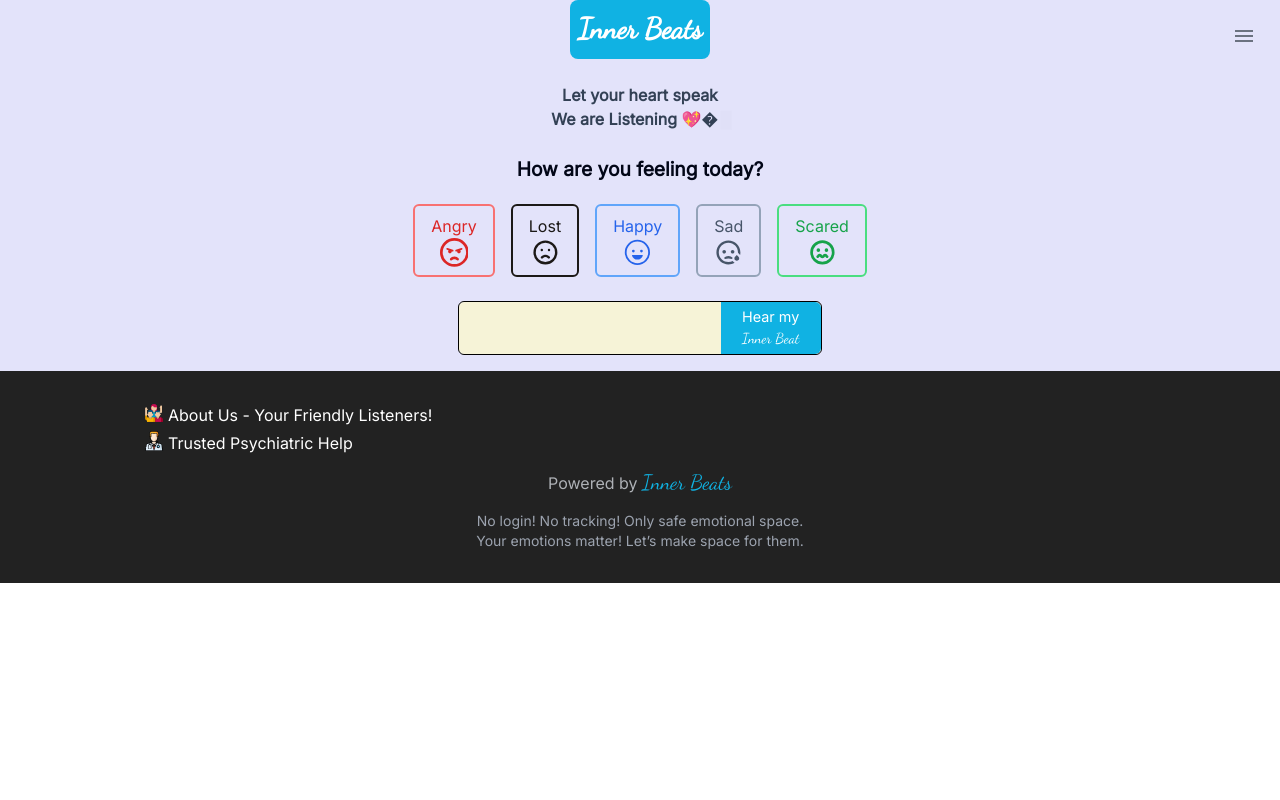
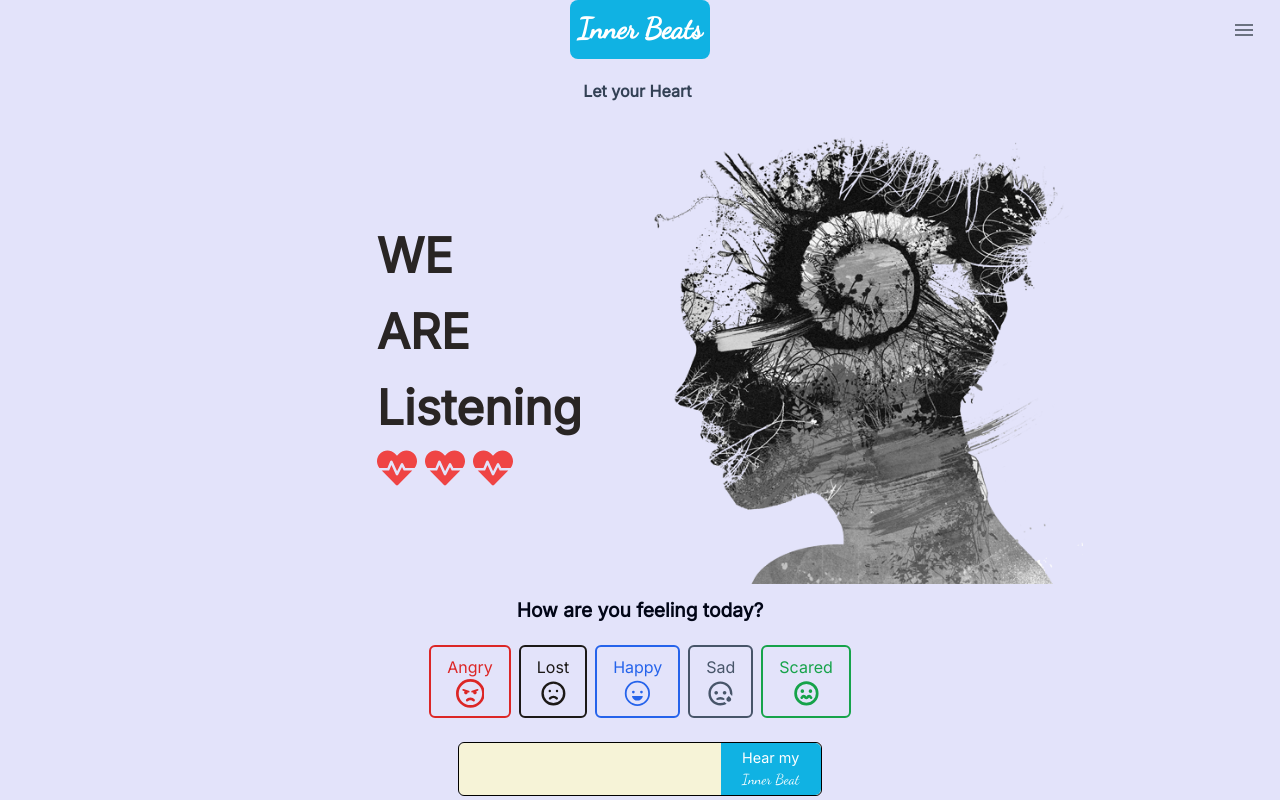
Before and after one commit to Ten-T-Tonmoy/InnerBeats, a React (Vite) app: page /home in a window 1280 px wide. Shown: the top 800 px of the page. Built offline with nearby package versions, Linux system fonts and the light colour scheme.

Commit message:
working on logic rn

```diff
--- a/src/App.jsx
+++ b/src/App.jsx
@@ -9,7 +9,7 @@ import Navbar from "./components/Navbar";
 
 const App = () => {
   return (
-    <>
+    <div className="overflow-hidden">
       <Navbar />
       <div className="gap-4 flex  flex-col">
         <Routes>
@@ -20,7 +20,7 @@ const App = () => {
         </Routes>
       </div>
       <Footer />
-    </>
+    </div>
   );
 };
 
--- a/src/components/Footer.jsx
+++ b/src/components/Footer.jsx
@@ -8,7 +8,7 @@ const Footer = () => {
       class="bg-[#222222] text-white
      py-8 px-4 space-y-2  flex-col  text-sm sm:text-base"
     >
-      <div className="md:px-[10vw]">
+      <div className="md:px-[10vw] lg:px-[25vw] md:py-4">
         <p
           className="cursor-pointer hover:text-secondary
         hover:underline transition flex gap-1 mb-1"
--- a/src/components/Navbar.jsx
+++ b/src/components/Navbar.jsx
@@ -8,7 +8,7 @@ const Navbar = () => {
 
   return (
     <div className="bg-primary relative">
-      <div className="flex items-center justify-center relative pb-3">
+      <div className="flex items-center justify-center relative ">
         {/* nav menu bar  */}
         <div
           className="absolute right-4 top-1/2 -translate-y-1/2 text-gray-500
--- /dev/null
+++ b/src/pages/landing/Bottom.jsx
@@ -0,0 +1,8 @@
+import React from "react";
+import hero1 from "../../assets/hero1.png";
+
+const Bottom = () => {
+  return <div>Bottom</div>;
+};
+
+export default Bottom;
--- /dev/null
+++ b/src/pages/landing/Hero.jsx
@@ -0,0 +1,62 @@
+import React from "react";
+import hero2 from "../../assets/hero2.png";
+import { FaHeartbeat } from "react-icons/fa";
+import { Typewriter } from "react-simple-typewriter";
+
+const Typing = () => {
+  return (
+    <div
+      className="text-[1.6rem] sm:text-[2rem] md:text-[2.5rem]
+    lg:text-[3rem] "
+    >
+      <Typewriter
+        className="transition-all duration-200 ease-in-out"
+        words={[`💗💗💗`]}
+        loop={0}
+        cursor
+        cursorStyle="."
+        typeSpeed={70}
+        deleteSpeed={40}
+        delaySpeed={1500}
+      />
+    </div>
+  );
+};
+
+const Hero = () => {
+  return (
+    <div
+      className="flex md:flex-row items-center left-[7vw] sm:left-0
+     justify-center w-full md:w-[90vw] mx-auto relative lg:left-[7vw]"
+    >
+      {/* text part heere */}
+      <div
+        className="text-stone-800 font-bold text-[2rem] sm:text-[2.5rem]
+       lg:text-[3rem] flex flex-col gap-1 items-start md:mr-10"
+      >
+        <div>WE</div>
+        <div>ARE</div>
+        <div>Listening</div>
+
+        <div
+          className="flex gap-2 text-red-500 text-[1.5rem]
+          md:text-[2rem] lg:text-[2.5rem] "
+        >
+          <FaHeartbeat />
+          <FaHeartbeat />
+          <FaHeartbeat />
+        </div>
+      </div>
+      {/**image part here */}
+      <div className="mt-4 md:mt-0 w-[70%] md:w-[40%] flex justify-center">
+        <img
+          src={hero2}
+          alt="png brain pic"
+          className="w-full object-contain "
+        />
+      </div>
+    </div>
+  );
+};
+
+export default Hero;
--- a/src/pages/landing/landingpage.jsx
+++ b/src/pages/landing/landingpage.jsx
@@ -1,5 +1,8 @@
 import React from "react";
 import { Typewriter } from "react-simple-typewriter";
+import Hero from "./Hero";
+import Bottom from "./Bottom";
+//icons here
 import { FaRegFaceSadCry as Sad1 } from "react-icons/fa6";
 import { FaRegFaceAngry as Angry } from "react-icons/fa6";
 import { IoHappyOutline as Happy } from "react-icons/io5";
@@ -11,11 +14,10 @@ import { PiSmileyNervousBold as Scared } from "react-icons/pi";
 const page = () => {
   return (
     <div className="bg-primary flex flex-col items-center">
-      <div className="flex flex-col py-3 items-center justify-center font-semibold text-slate-700">
-        <h1>Let your heart speak</h1>
-
+      <div className="flex flex-col py-5 items-center justify-center font-semibold text-slate-700">
         <TypingText />
       </div>
+      <Hero />
       <div>
         <h1
           className="text-center font-extrabold text-[1.2rem] text-slate-950
@@ -23,10 +25,10 @@ const page = () => {
         >
           How are you feeling today?
         </h1>
-        <div className="flex gap-[1px] w-full justify-between md:justify-center md:gap-4 p-2">
+        <div className="flex  gap-[1px] w-full justify-center md:justify-center md:gap-2 p-2">
           <div
-            className="border-2 border-red-400  text-red-600 py-2 px-4 text-[1.8rem] rounded-md
-          hover:bg-red-400  justify-center items-center flex flex-col cursor-pointer hover:text-white
+            className="border-2 border-red-600  text-red-600 py-2 px-4 text-[1.8rem] rounded-md
+          hover:bg-red-600  justify-center items-center flex flex-col cursor-pointer hover:text-white
           transition-all duration-200 ease-in-out active:scale-95 "
           >
             <h1 className=" text-[1rem]">Angry</h1>
@@ -42,8 +44,8 @@ const page = () => {
             <Regret2 />
           </div>
           <div
-            className="border-2 border-blue-400  text-blue-600 py-2 px-4 text-[1.8rem] rounded-md
-          hover:bg-blue-400 justify-center items-center flex flex-col cursor-pointer hover:text-white
+            className="border-2 border-blue-600  text-blue-600 py-2 px-4 text-[1.8rem] rounded-md
+          hover:bg-blue-600 justify-center items-center flex flex-col cursor-pointer hover:text-white
           transition-all duration-200 ease-in-out active:scale-95"
           >
             <h1 className=" text-[1rem]">Happy</h1>
@@ -51,8 +53,8 @@ const page = () => {
             <Happy />
           </div>
           <div
-            className="border-2 border-slate-400  text-slate-600 py-2 px-4 text-[1.8rem] rounded-md
-          hover:bg-slate-400 justify-center items-center flex flex-col cursor-pointer hover:text-white
+            className="border-2 border-slate-600  text-slate-600 py-2 px-4 text-[1.8rem] rounded-md
+          hover:bg-slate-600 justify-center items-center flex flex-col cursor-pointer hover:text-white
           transition-all duration-200 ease-in-out active:scale-95"
           >
             <h1 className=" text-[1rem]">Sad</h1>
@@ -60,8 +62,8 @@ const page = () => {
             <Sad2 />
           </div>
           <div
-            className="border-2 border-green-400  text-green-600 py-2 px-4 text-[1.8rem] rounded-md
-          hover:bg-green-400 justify-center items-center flex flex-col cursor-pointer hover:text-white
+            className="border-2 border-green-600  text-green-600 py-2 px-4 text-[1.8rem] rounded-md
+          hover:bg-green-600 justify-center items-center flex flex-col cursor-pointer hover:text-white
           transition-all duration-200 ease-in-out active:scale-95"
           >
             <h1 className=" text-[1rem]">Scared</h1>
@@ -71,6 +73,7 @@ const page = () => {
         </div>
       </div>
       <InputBox />
+      <Bottom />
     </div>
   );
 };
@@ -80,10 +83,10 @@ const TypingText = () => {
     <div>
       <Typewriter
         className="transition-all duration-200 ease-in-out"
-        words={["We are Listening 💖💗💝"]}
+        words={["Let your Heart speak ......."]}
         loop={0}
         cursor
-        cursorStyle="█"
+        cursorStyle="|"
         typeSpeed={70}
         deleteSpeed={40}
         delaySpeed={1500}
--- /dev/null
+++ b/src/utils/dummyDB.js
@@ -0,0 +1,37 @@
+const request = {
+  emotions: [
+    sad:[
+        "someone hurted",
+        "lost someone ",
+        "something bad happened"
+    ],
+    angry:[
+        "someone betrayed",
+        "missed something you deserved",
+    ]
+  ],
+  reason,
+};
+
+const response = {
+  sad: {
+    text: {
+      heading,
+      advice,
+    },
+    quote, //varied with both emotion +reson
+    bgCode, //varied with emotion
+    songUrl,
+    todo,
+  },
+  angry: {
+    text: {
+      heading,
+      advice,
+    },
+    quote, //varied with both emotion +reson
+    bgCode, //varied with emotion
+    songUrl,
+    todo,
+  },
+};
```
Also changed, not shown: src/assets/hero1.png (added), src/assets/hero2.png (added).
